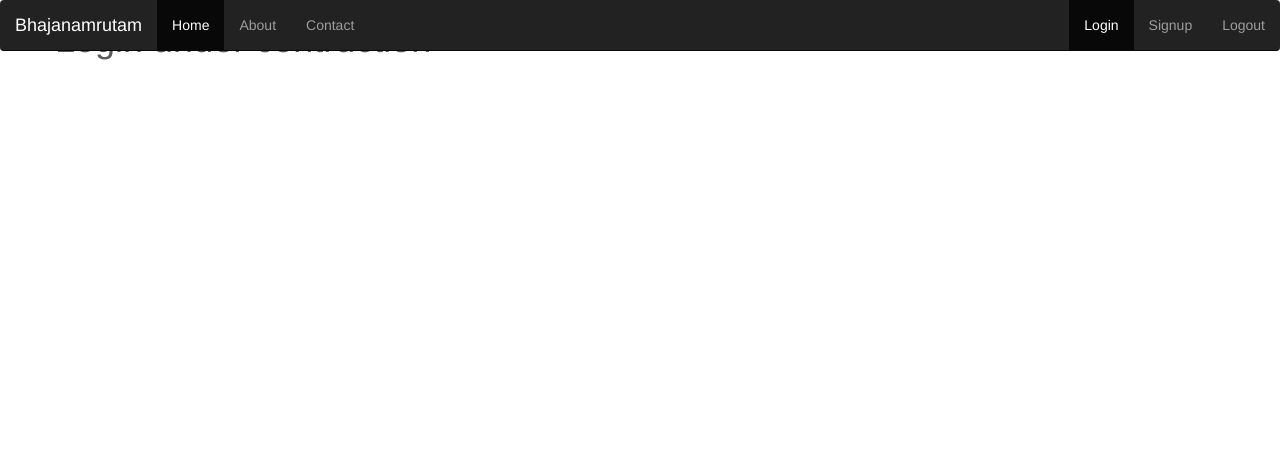
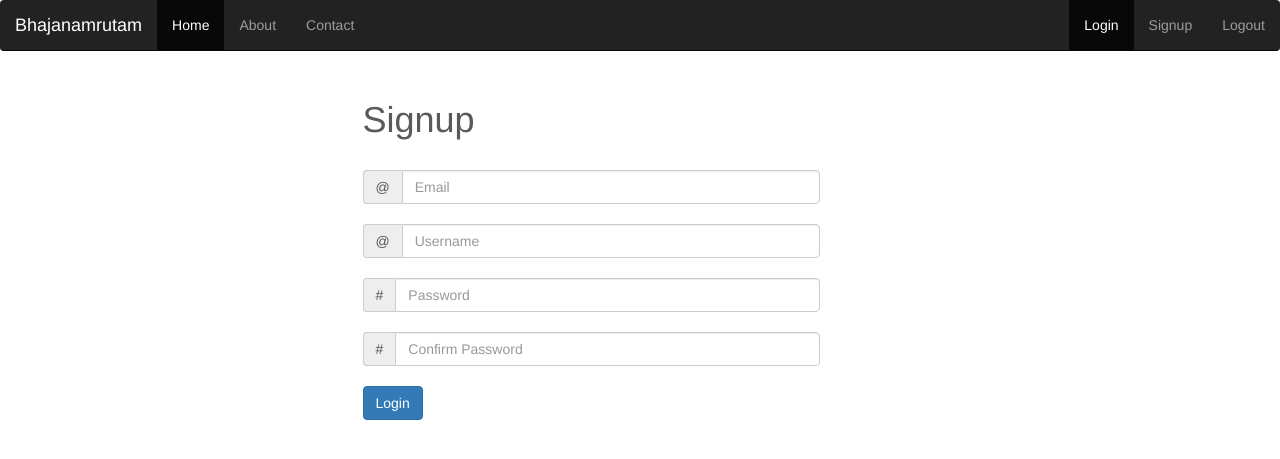
Before and after one commit to saisrk/bhajanamrutam, a Django app: page /accounts/signup/ in a window 1280 px wide. Shown: the top 459 px of the page. Run offline with Django 3.2, Linux system fonts and the light colour scheme; some libraries are stand-ins or nearby versions.

Commit message:
Login and Signup pages constructed

```diff
--- a/bhajanamrutam/templates/account/signup.html
+++ b/bhajanamrutam/templates/account/signup.html
@@ -1,9 +1,43 @@
 {% extends 'base2.html' %}
 
 {% block content %}
+<br>
+<br><br><br>
 <div class="container">
     <div class="row">
-        <h1>Login under contruction</h1>
+        <div class="col-sm-5 col-sm-offset-3">
+            <h1>Signup</h1>
+        </div>
+    </div>
+    <br>
+
+    <div class="row">
+        <div class="col-sm-5 col-sm-offset-3">
+        <form>{% csrf_token %}
+            <div class="input-group">
+                <span class="input-group-addon" id="basic-addon1">@</span>
+                <input type="email" class="form-control" placeholder="Email" aria-describedby="basic-addon1">
+            </div>
+            <br>
+            <div class="input-group">
+                <span class="input-group-addon" id="basic-addon1">@</span>
+                <input type="text" class="form-control" placeholder="Username" aria-describedby="basic-addon1">
+            </div>
+            <br>
+            <div class="input-group">
+                <span class="input-group-addon" id="basic-addon1">#</span>
+                <input type="password" class="form-control" placeholder="Password" aria-describedby="basic-addon1">
+            </div>
+            <br>
+            <div class="input-group">
+                <span class="input-group-addon" id="basic-addon1">#</span>
+                <input type="password" class="form-control" placeholder="Confirm Password" aria-describedby="basic-addon1">
+            </div>
+            <br>
+            <input class='btn btn-primary' type="submit" value="Login" />
+        </form>
+        </div>
+
     </div>
 </div>
 
```
Also changed, not shown: bhajanamrutam/templates/account/login.html (+31 -1 lines).
